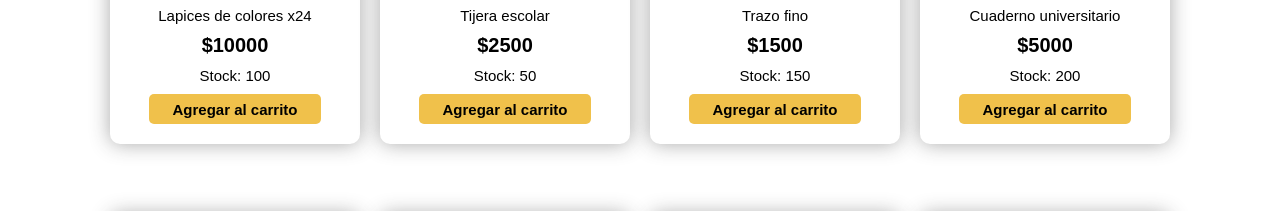
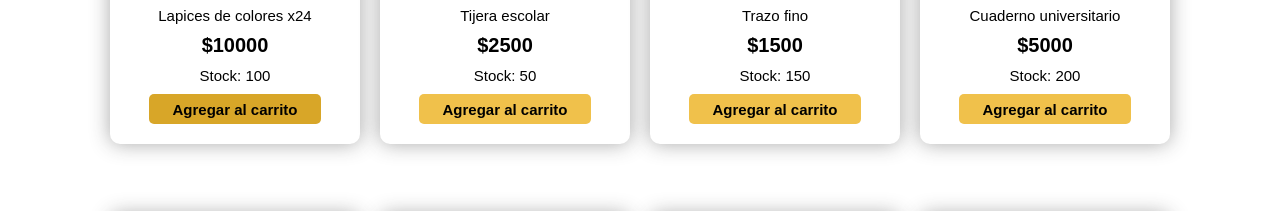
Before and after one commit to fedepauza/libreriaVida, a plain HTML site: page index.html in a window 1280 px wide. In both pictures the pointer is over the button 235 px from the left and 535 px from the top of the page. Shown: the part 426-637 px from the top of the page. Drawn offline with Linux system fonts and the light colour scheme; some packages are replaced by stand-ins of ours; a script that the page names is missing.

Commit message:
se agrega hover a buttonProducto

```diff
--- a/style.css
+++ b/style.css
@@ -130,6 +130,10 @@ h1 {
     cursor: pointer;
 }
 
+.buttonProducto:hover {
+    background-color: #d8a628;
+}
+
 .ticketFinal {
     display: flex;
     flex-direction: column;
```
